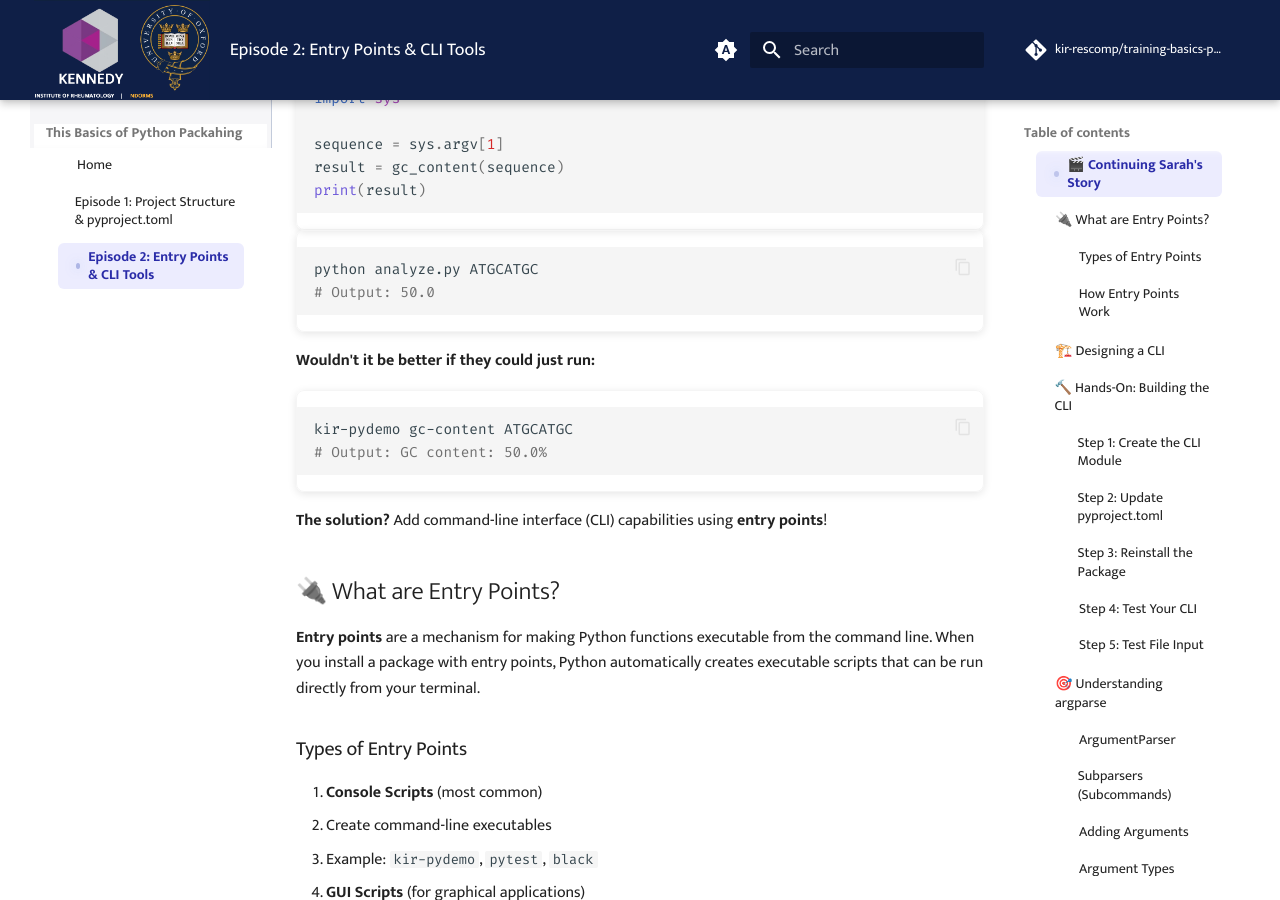
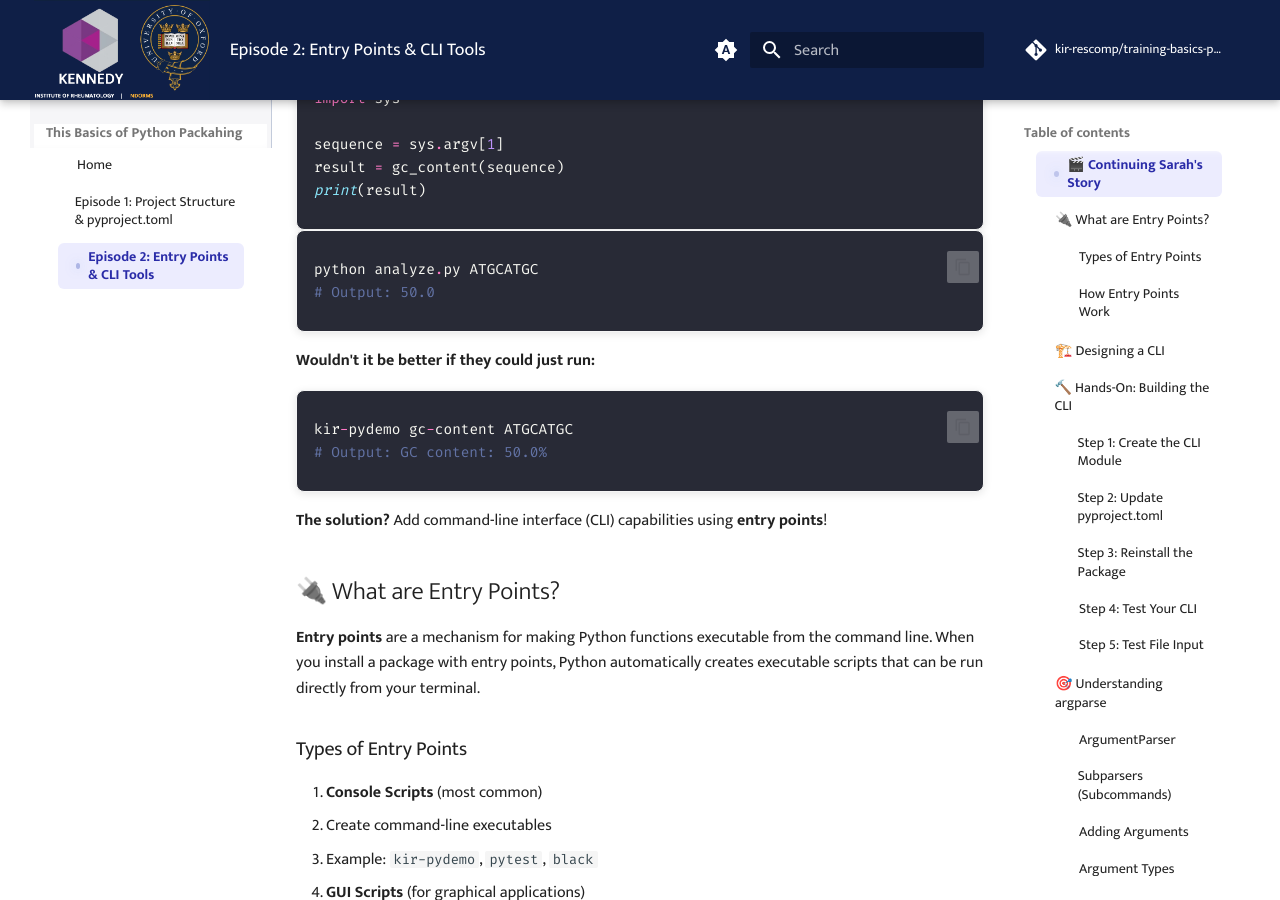
Before and after one commit to kir-rescomp/training-basics-python-packaging, an MkDocs documentation site: the page built from docs/episode-02.md, in a window 1280 px wide and 900 px high, scrolled down 685 px. Built offline with MkDocs 1.6.1 and Material for MkDocs 9.7.7, drawn with Linux system fonts in a browser that asks for light colours; comment, search, counter and statistics services are not loaded.

Commit message:
add dracula code syntax to episode02

````diff
--- a/docs/episode-02.md
+++ b/docs/episode-02.md
@@ -17,6 +17,7 @@ Dr. Sarah's colleagues love the `kir-pydemo` package! But they have a request:
 
 Currently, they have to write a Python script every time:
 
+<div class="dracula" markdown="1">
 ```python
 # analyze.py - Have to create this every time!
 from kir_pydemo import gc_content
@@ -27,18 +28,20 @@ result = gc_content(sequence)
 print(result)
 ```
 
-```bash
+```py
 python analyze.py ATGCATGC
 # Output: 50.0
 ```
 
+
 **Wouldn't it be better if they could just run:**
 
-```bash
+
+```py
 kir-pydemo gc-content ATGCATGC
 # Output: GC content: 50.0%
 ```
-
+</div>
 **The solution?** Add command-line interface (CLI) capabilities using **entry points**!
 
 ## 🔌 What are Entry Points?
````
Also changed, not shown: other parts of docs/episode-02.md (+1 -1 lines).
